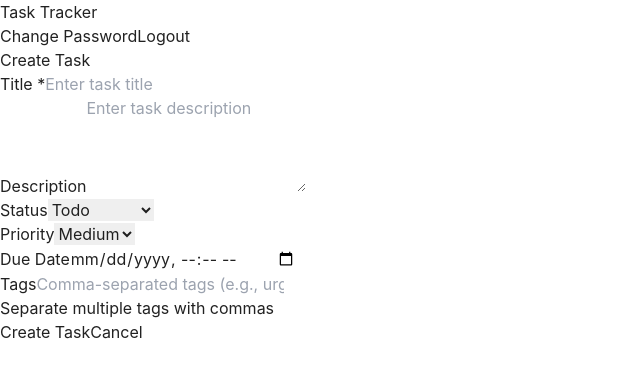
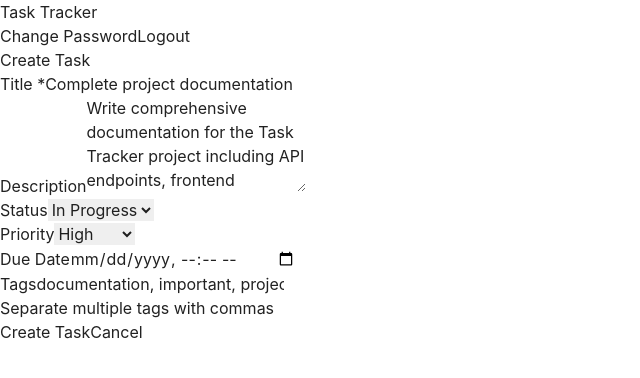
Before and after one commit to michaelwybraniec/deepsee, a React (Vite) app in the folder frontend/: page /tasks/new in a window 1280 px wide. Shown: the top 378 px of the page, without its empty margins (0-640 px from the left). Built offline with nearby package versions, Linux system fonts and the light colour scheme; no server answers; sample sign-in values are in the browser's storage.

Commit message:
feat(frontend): pre-fill create task form with template example
- Add example data to form fields for better UX
- Includes title, description, status, priority, and tags
- Helps users understand expected format and content

```diff
--- a/frontend/src/pages/CreateTaskPage.jsx
+++ b/frontend/src/pages/CreateTaskPage.jsx
@@ -6,12 +6,12 @@ import { createTask } from '../services/taskApi';
 function CreateTaskPage() {
   const navigate = useNavigate();
   const [formData, setFormData] = useState({
-    title: '',
-    description: '',
-    status: 'todo',
-    priority: 'medium',
+    title: 'Complete project documentation',
+    description: 'Write comprehensive documentation for the Task Tracker project including API endpoints, frontend components, and deployment instructions.',
+    status: 'in_progress',
+    priority: 'high',
     due_date: '',
-    tags: '',
+    tags: 'documentation, important, project',
   });
   const [error, setError] = useState('');
   const [loading, setLoading] = useState(false);
```
